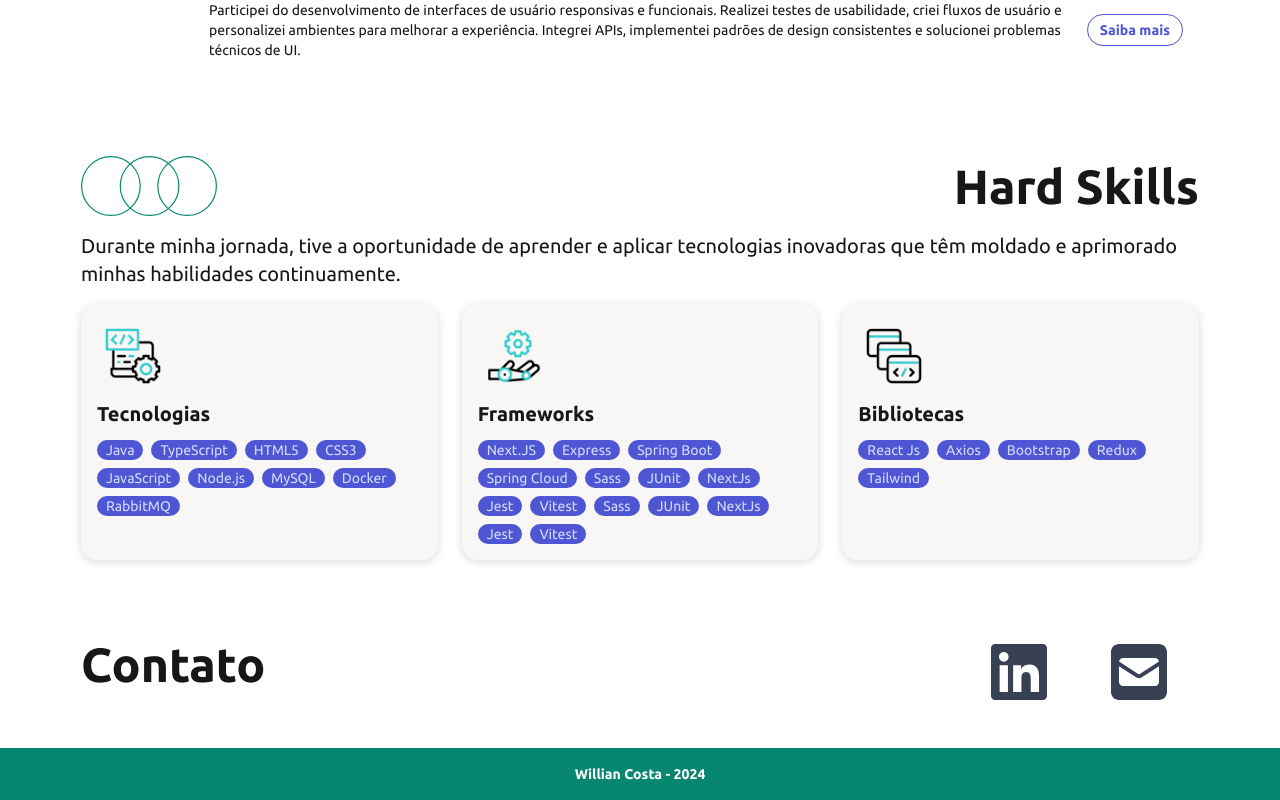
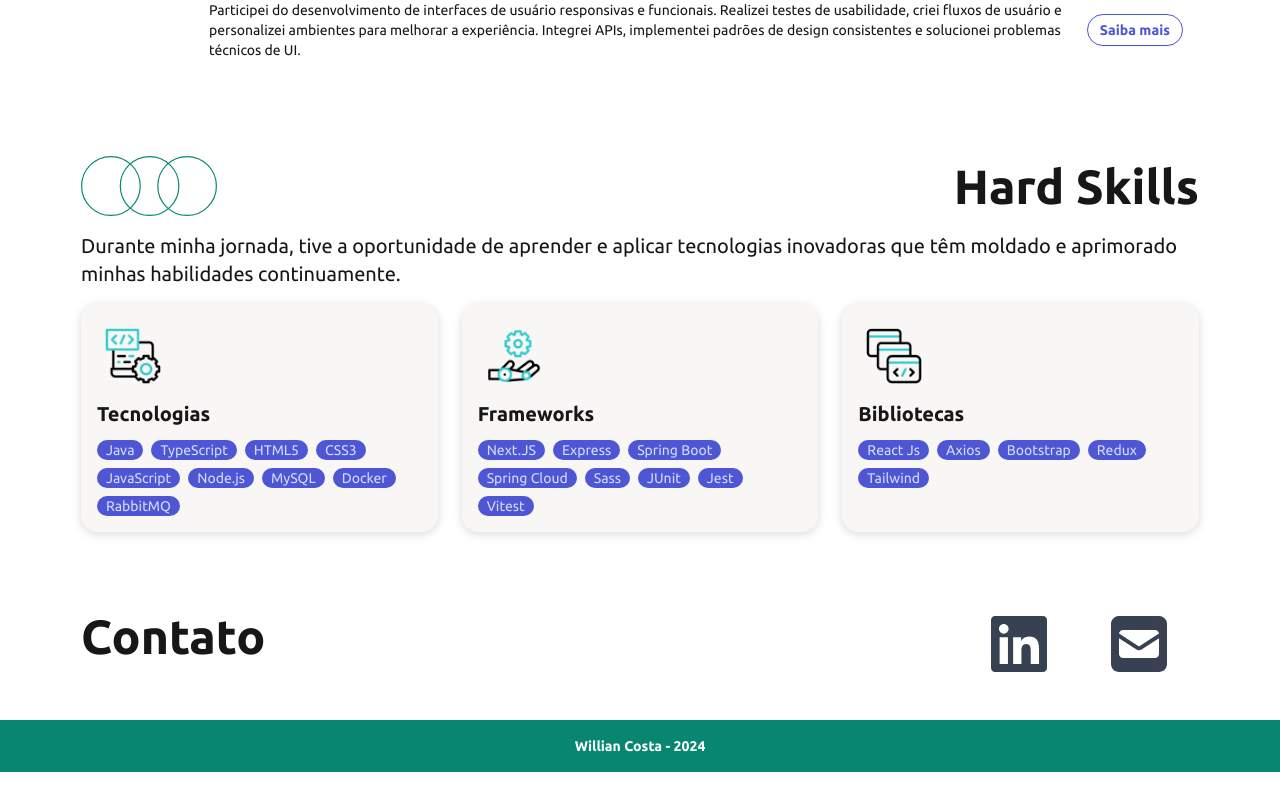
Before and after one commit to costaowillian/willian_portfolio, a Next.js app in the folder portfolio/: page / in a window 1280 px wide. Shown: the part 1667-2467 px from the top of the page. After the commit the page ends 2439 px from the top, so only its background shows below. Built offline with nearby package versions, Linux system fonts and the light colour scheme.

Commit message:
fix: hasrdskills

```diff
--- a/portfolio/src/constants/hardSkills.ts
+++ b/portfolio/src/constants/hardSkills.ts
@@ -37,14 +37,8 @@ export const HARD_SKILLS: HardSkills[] = [
       { id: 4, name: "Spring Cloud" },
       { id: 5, name: "Sass" },
       { id: 6, name: "JUnit" },
-      { id: 7, name: "NextJs" },
       { id: 8, name: "Jest" },
-      { id: 9, name: "Vitest" },
-      { id: 10, name: "Sass" },
-      { id: 11, name: "JUnit" },
-      { id: 12, name: "NextJs" },
-      { id: 13, name: "Jest" },
-      { id: 14, name: "Vitest" }
+      { id: 9, name: "Vitest" }
     ]
   },
   {
```
